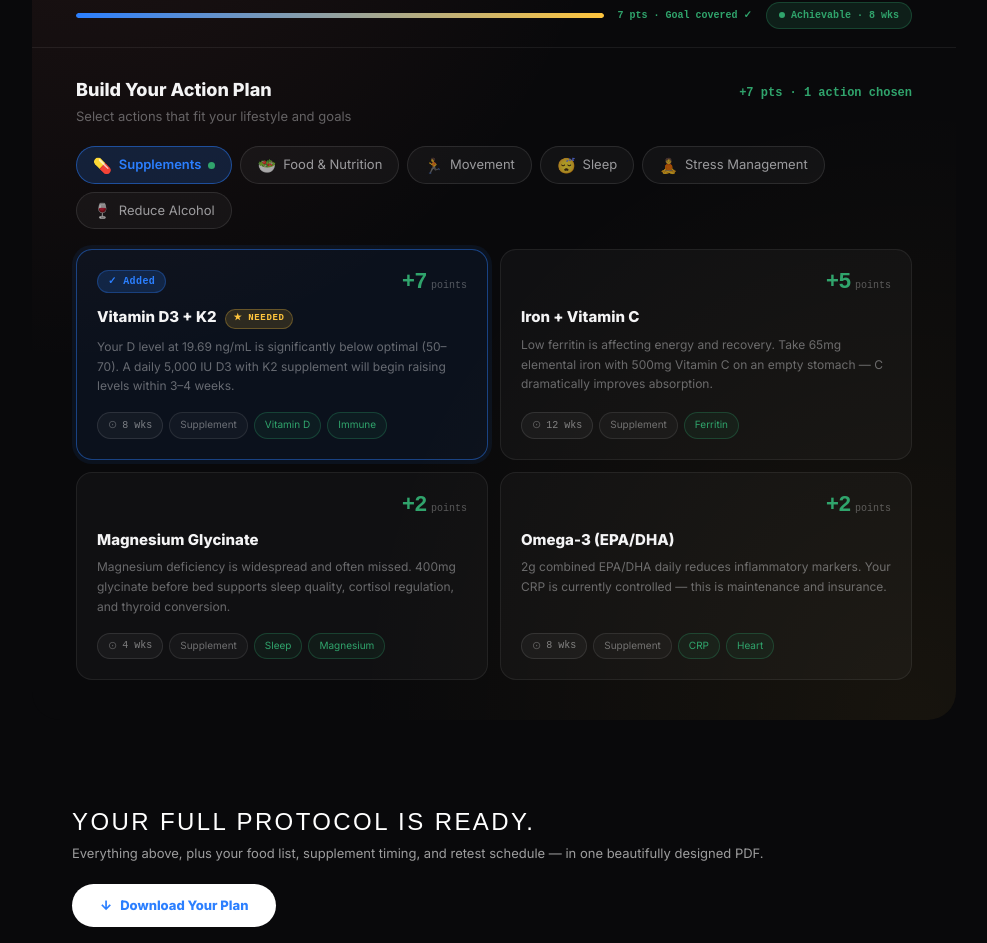
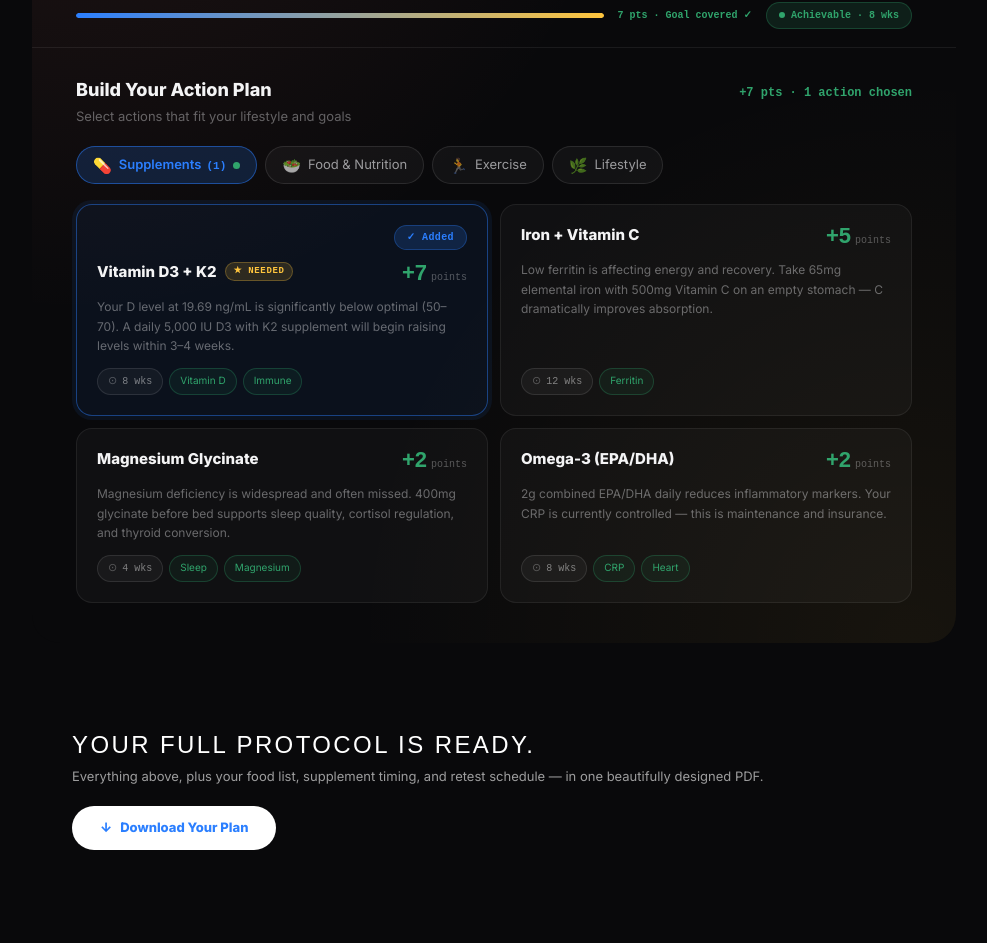
Before and after one commit to ranjithdh/baseline-hackathon, a React (Vite) app: page / in a window 1280 px wide. Shown: the part 1008-1951 px from the top of the page, without its empty margins (276-1263 px from the left). Built offline with nearby package versions, Linux system fonts and the light colour scheme.

Commit message:
Action Plan added

```diff
--- a/src/components/desktop/DesktopPlanPanel.jsx
+++ b/src/components/desktop/DesktopPlanPanel.jsx
@@ -46,30 +46,67 @@ const ItemCard = ({ item, catType, isSelected, isNeeded, onToggle }) => {
         transition: 'background 0.18s, border-color 0.18s',
         display: 'flex',
         flexDirection: 'column',
-        gap: '14px',
+        gap: '12px',
         boxShadow: isSelected ? '0 0 0 4px rgba(43,127,255,0.08)' : 'none',
       }}
     >
-      {/* Row 1: Added badge (left) + Gain (right) */}
-      <div style={{ display: 'flex', justifyContent: 'space-between', alignItems: 'flex-start' }}>
-        {isSelected ? (
+      {/* Row 0: ✓ Added — own row, top-right, only when selected */}
+      {isSelected && (
+        <div style={{ display: 'flex', justifyContent: 'flex-end' }}>
           <span style={{
             display: 'inline-flex', alignItems: 'center', gap: '5px',
-            padding: '3px 10px', borderRadius: '100px',
+            padding: '4px 12px', borderRadius: '100px',
             fontSize: '10px', fontWeight: 600,
             fontFamily: 'var(--font-mono)',
             background: 'rgba(43,127,255,0.18)',
             color: 'rgb(43,127,255)',
             border: '1px solid rgba(43,127,255,0.3)',
             letterSpacing: '0.04em',
+            whiteSpace: 'nowrap',
           }}>
             ✓ Added
           </span>
-        ) : (
-          <div style={{ width: '1px' }} />
+        </div>
       )}
 
-        <div style={{ display: 'flex', alignItems: 'baseline', gap: '4px' }}>
+      {/* Row 1: Title + ★ needed (left)  |  +X points (right) — same horizontal line */}
+      <div style={{
+        display: 'flex',
+        alignItems: 'flex-start',
+        justifyContent: 'space-between',
+        gap: '12px',
+      }}>
+        {/* Left: name + needed chip */}
+        <div style={{ flex: 1, minWidth: 0 }}>
+          <div style={{ display: 'flex', alignItems: 'center', gap: '8px', flexWrap: 'wrap' }}>
+            <span style={{
+              fontSize: '15px', fontWeight: 700,
+              color: 'rgb(var(--zinc-100))',
+              fontFamily: 'var(--font-main)',
+              lineHeight: 1.3,
+            }}>
+              {item.name}
+            </span>
+            {isNeeded && (
+              <span style={{
+                display: 'inline-flex', alignItems: 'center', gap: '3px',
+                padding: '2px 8px', borderRadius: '100px',
+                fontSize: '9px', fontWeight: 600,
+                fontFamily: 'var(--font-mono)',
+                letterSpacing: '0.07em', textTransform: 'uppercase',
+                background: 'rgba(255,197,61,0.14)',
+                color: 'rgb(255,197,61)',
+                border: '1px solid rgba(255,197,61,0.28)',
+                whiteSpace: 'nowrap',
+              }}>
+                ★ needed
+              </span>
+            )}
+          </div>
+        </div>
+
+        {/* Right: +X points */}
+        <div style={{ display: 'flex', alignItems: 'baseline', gap: '4px', flexShrink: 0 }}>
           <span style={{
             fontFamily: 'var(--font-heading)',
             fontSize: item.gain > 0 ? '22px' : '15px',
@@ -90,46 +127,16 @@ const ItemCard = ({ item, catType, isSelected, isNeeded, onToggle }) => {
         </div>
       </div>
 
-      {/* Row 2: Title + "★ needed" chip */}
-      <div>
-        <div style={{
-          display: 'flex', alignItems: 'flex-start',
-          gap: '8px', flexWrap: 'wrap', marginBottom: '8px',
-        }}>
-          <span style={{
-            fontSize: '15px', fontWeight: 700,
-            color: 'rgb(var(--zinc-100))',
-            fontFamily: 'var(--font-main)',
-            lineHeight: 1.3,
-          }}>
-            {item.name}
-          </span>
-          {isNeeded && (
-            <span style={{
-              display: 'inline-flex', alignItems: 'center', gap: '3px',
-              padding: '2px 8px', borderRadius: '100px',
-              fontSize: '9px', fontWeight: 600,
-              fontFamily: 'var(--font-mono)',
-              letterSpacing: '0.07em', textTransform: 'uppercase',
-              background: 'rgba(255,197,61,0.14)',
-              color: 'rgb(255,197,61)',
-              border: '1px solid rgba(255,197,61,0.28)',
-              whiteSpace: 'nowrap', marginTop: '2px',
-            }}>
-              ★ needed
-            </span>
-          )}
-        </div>
+      {/* Row 2: Description */}
       <p style={{
         fontSize: '12px', color: 'rgba(228,228,231,0.42)',
         lineHeight: 1.65, margin: 0,
       }}>
         {item.detail}
       </p>
-      </div>
 
-      {/* Row 3: Bottom chips */}
-      <div style={{ display: 'flex', flexWrap: 'wrap', gap: '6px', marginTop: 'auto', paddingTop: '2px' }}>
+      {/* Row 3: Chips only */}
+      <div style={{ display: 'flex', flexWrap: 'wrap', gap: '6px', marginTop: 'auto' }}>
         {item.timeline && item.gain > 0 && (
           <span style={{
             display: 'inline-flex', alignItems: 'center', gap: '5px',
@@ -142,14 +149,6 @@ const ItemCard = ({ item, catType, isSelected, isNeeded, onToggle }) => {
             <span style={{ opacity: 0.6, fontSize: '11px' }}>⊙</span> {item.timeline}
           </span>
         )}
-        <span style={{
-          padding: '4px 10px', borderRadius: '100px',
-          fontSize: '10px', color: 'rgba(255,255,255,0.38)',
-          border: '1px solid rgba(255,255,255,0.09)',
-          background: 'rgba(255,255,255,0.03)',
-        }}>
-          {catType}
-        </span>
         {item.tags && item.tags.map(tag => (
           <span key={tag} style={{
             padding: '4px 10px', borderRadius: '100px',
@@ -457,9 +456,24 @@ const DesktopPlanPanel = ({ planPanelRef }) => {
                 }}
               >
                 <span style={{ fontSize: '15px', lineHeight: 1 }}>{cat.icon}</span>
+
+                {/* Name + count inline */}
+                <span>
                   {cat.name}
+                  {catSelected > 0 && (
+                    <span style={{
+                      marginLeft: '5px',
+                      fontSize: '11px',
+                      fontWeight: 700,
+                      color: isActive ? 'rgb(43,127,255)' : 'rgb(48,164,108)',
+                      fontFamily: 'var(--font-mono)',
+                    }}>
+                      ({catSelected})
+                    </span>
+                  )}
+                </span>
 
-                {/* Green dot for tabs with selected items */}
+                {/* Green dot — items selected */}
                 {catSelected > 0 && (
                   <span style={{
                     width: '7px', height: '7px', borderRadius: '50%',
@@ -468,7 +482,7 @@ const DesktopPlanPanel = ({ planPanelRef }) => {
                   }} />
                 )}
 
-                {/* Amber dot for tabs with "needed" items and no selections yet */}
+                {/* Amber dot — needed but nothing selected yet */}
                 {catSelected === 0 && catNeeded && (
                   <span style={{
                     width: '7px', height: '7px', borderRadius: '50%',
--- a/src/components/desktop/desktopPlanData.js
+++ b/src/components/desktop/desktopPlanData.js
@@ -1,6 +1,4 @@
 // ── Desktop Plan Data ─────────────────────────────────────────────
-// Categories and action items used in the DesktopPlanPanel accordion.
-
 export const BASE_SCORE     = 65;
 export const MAX_ACHIEVABLE = 80;
 
@@ -51,7 +49,8 @@ export const CATEGORIES = [
     ],
   },
   {
-    id: 'movement', icon: '🏃', name: 'Movement', type: 'Exercise',
+    // Renamed from "Movement" → "Exercise"
+    id: 'exercise', icon: '🏃', name: 'Exercise', type: 'Exercise',
     items: [
       {
         id: 'cardio', icon: '🚶', name: 'Zone 2 Cardio', gain: 4, timeline: '8 wks',
@@ -66,7 +65,8 @@ export const CATEGORIES = [
     ],
   },
   {
-    id: 'sleep', icon: '😴', name: 'Sleep', type: 'Lifestyle',
+    // Merged: Sleep + Stress Management + Reduce Alcohol → Lifestyle
+    id: 'lifestyle', icon: '🌿', name: 'Lifestyle', type: 'Lifestyle',
     items: [
       {
         id: 'sleep', icon: '🌙', name: 'Sleep Protocol', gain: 2, timeline: '4 wks',
@@ -78,11 +78,6 @@ export const CATEGORIES = [
         tags: ['Sleep'],
         detail: 'Room temperature 16–19°C, blackout curtains, no devices charging near bed. Highest-ROI sleep intervention with zero cost.',
       },
-    ],
-  },
-  {
-    id: 'stress', icon: '🧘', name: 'Stress Management', type: 'Lifestyle',
-    items: [
       {
         id: 'breath', icon: '🌬️', name: 'Breathwork (Daily)', gain: 1, timeline: '2 wks',
         tags: ['HRV', 'Cortisol'],
@@ -93,11 +88,6 @@ export const CATEGORIES = [
         tags: ['HRV'],
         detail: 'Track morning HRV with a wearable. HRV data gives you a daily readiness signal — telling you whether to push or rest.',
       },
-    ],
-  },
-  {
-    id: 'alcohol', icon: '🍷', name: 'Reduce Alcohol', type: 'Lifestyle',
-    items: [
       {
         id: 'alc', icon: '🍷', name: 'Alcohol Reduction', gain: 0, timeline: '4 wks',
         tags: ['General'],
```
Also changed, not shown: .claude/launch.json. Lines whose indentation alone changed are shown as unchanged.
